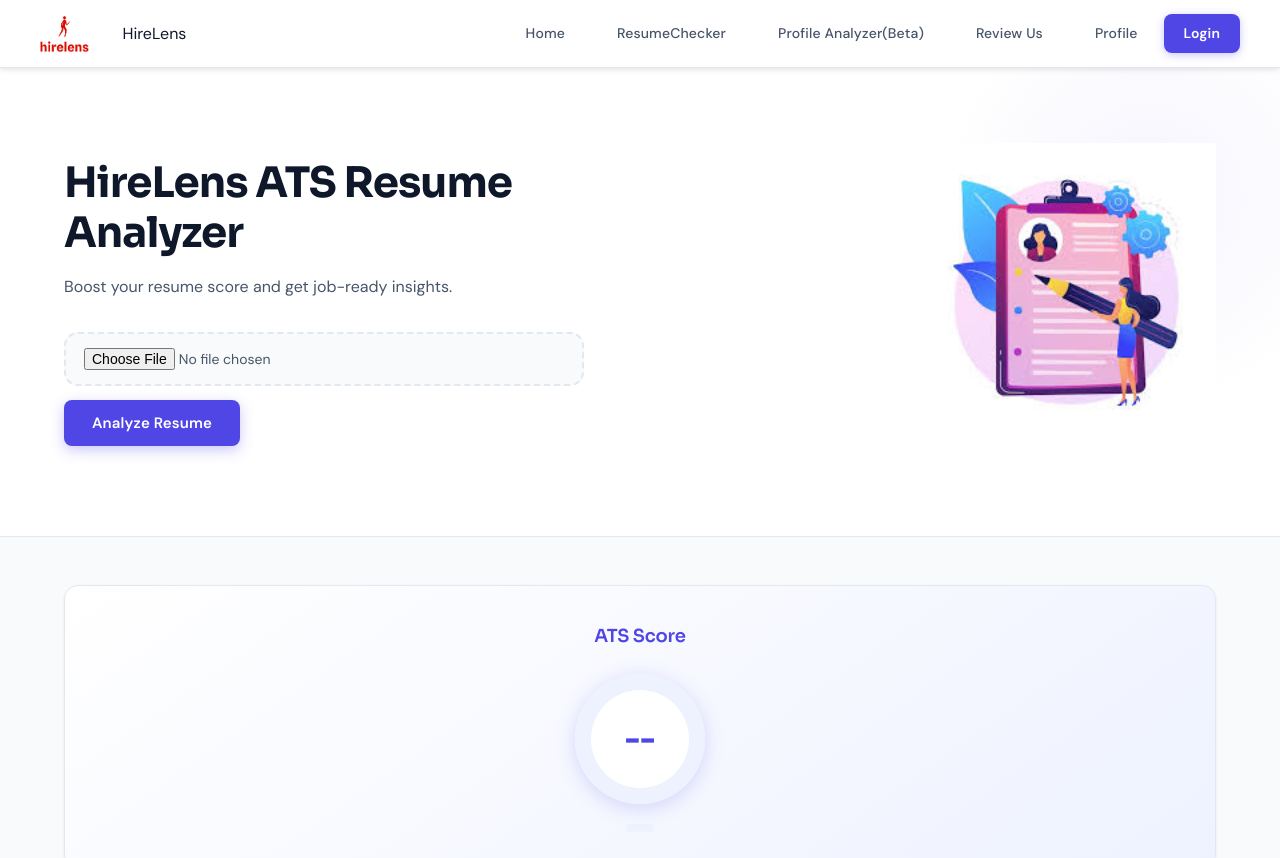
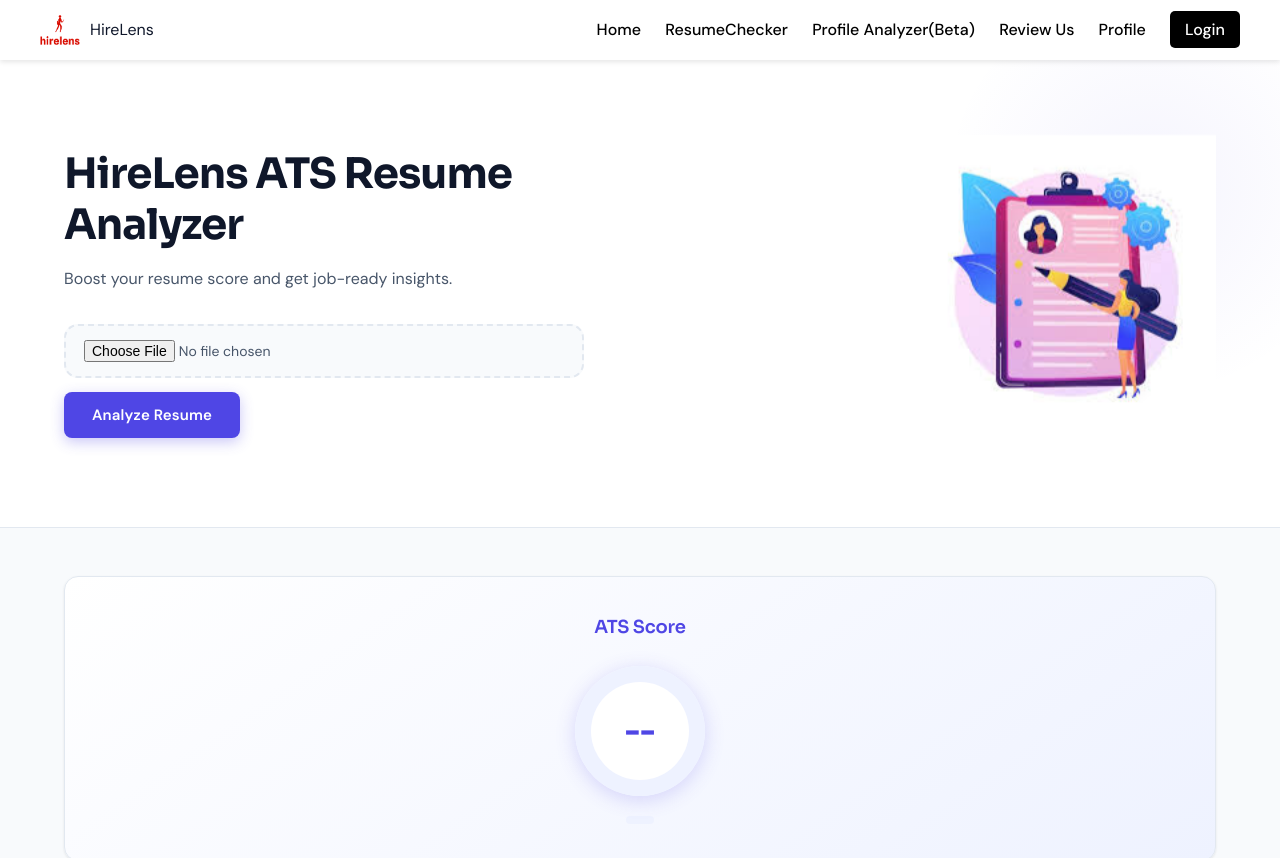
Before and after one commit to Mahatva1303/HireLens, a website: page public/resumechecker.html in a window 1280 px wide. Shown: the top 858 px of the page. Drawn offline with Linux system fonts and the light colour scheme.

Commit message:
UI NAVBAR bug fix

```diff
--- a/public/resumechecker.css
+++ b/public/resumechecker.css
@@ -1,166 +1,3 @@
-.navbar {
-  display: flex;
-  justify-content: space-between;
-  align-items: center;
-  padding: 15px 40px;
-  background: white;
-  box-shadow: 0 2px 5px rgba(0,0,0,0.1);
-}
-
-/* LEFT SIDE */
-.nav-left {
-  display: flex;
-  align-items: center;
-}
-
-.nav-left img {
-  width: 40px;
-  margin-right: 10px;
-}
-
-.company-name {
-  font-size: 18px;
-  font-weight: bold;
-}
-
-/* RIGHT SIDE */
-.nav-right a {
-  margin-left: 20px;
-  text-decoration: none;
-  color: black;
-  font-weight: 500;
-}
-
-.nav-right a:hover {
-  color: #2b7cff;
-}
-
-/* LOGIN BUTTON */
-.login-btn {
-  padding: 8px 15px;
-  background: black;
-  color: white !important;
-  border-radius: 5px;
-}
-.navbar {
-  position: sticky;
-  top: 0;
-  z-index: 1000;
-}
-
-
-/* body {
-  font-family: 'Segoe UI', sans-serif;
-  margin: 0;
-  background: #f5f7fa;
-}
-
-/* HERO */
-/* .hero {
-  display: flex;
-  justify-content: space-between;
-  padding: 60px;
-  background: white;
-}
-
-.hero-left {
-  max-width: 500px;
-}
-
-.hero-left h1 {
-  font-size: 36px;
-}
-
-.hero-left button {
-  margin-top: 15px;
-  padding: 10px 20px;
-  background: #4f46e5;
-  color: white;
-  border: none;
-  border-radius: 6px;
-  cursor: pointer;
-}
-
-.hero-right img {
-  width: 300px;
-} */
-
-/* DASHBOARD */
-/* .dashboard {
-  padding: 40px;
-} */
-
-/* CARD */
-/* .card {
-  background: white;
-  padding: 20px;
-  border-radius: 10px;
-  margin-bottom: 20px;
-  box-shadow: 0 2px 10px rgba(0,0,0,0.05);
-} */
-
-/* SCORE CIRCLE */
-/* .circle {
-  width: 120px;
-  height: 120px;
-  border-radius: 50%;
-  border: 10px solid #4f46e5;
-  display: flex;
-  align-items: center;
-  justify-content: center;
-  font-size: 28px;
-  margin: auto;
-} */
-
-/* GRID */
-/* .grid {
-  display: flex;
-  gap: 20px;
-} */
-
-/* KEYWORDS */
-/* #keywords span {
-  background: #e0e7ff;
-  margin: 5px;
-  padding: 6px 12px;
-  border-radius: 5px;
-  display: inline-block;
-} */
-
-/* POPUP */
-/* .popup {
-  position: fixed;
-  top: 0;
-  left: 0;
-  width: 100%;
-  height: 100%;
-  display: none;
-  background: rgba(0,0,0,0.5);
-}
-
-.popup-box {
-  background: white;
-  padding: 20px;
-  margin: 100px auto;
-  width: 300px;
-  border-radius: 10px;
-}
-
-
-.match-label {
-  font-size: 18px;
-  font-weight: bold;
-  margin-top: 5px;
-}
-
-.reasons-box {
-  margin-top: 10px;
-  background: #f9fafb;
-  padding: 10px;
-  border-radius: 8px;
-  font-size: 14px;
-  white-space: pre-line;
-}  */
 
 
 
@@ -201,78 +38,57 @@
   -webkit-font-smoothing: antialiased;
 }
 
-/* ─── NAV ─── */
-nav {
+
+.navbar {
   display: flex;
+  justify-content: space-between;
   align-items: center;
-  justify-content: space-between;
-  padding: 0 48px;
-  height: 68px;
-  background: #ffffff;
-  border-bottom: 1px solid var(--border);
-  position: sticky;
-  top: 0;
-  z-index: 100;
-  backdrop-filter: blur(12px);
+  padding: 15px 40px;
+  background: white;
+  box-shadow: 0 2px 5px rgba(0,0,0,0.1);
 }
 
+/* LEFT SIDE */
 .nav-left {
   display: flex;
   align-items: center;
-  gap: 12px;
 }
 
 .nav-left img {
-  height: 36px;
-  width: auto;
+  width: 40px;
+  margin-right: 10px;
 }
 
 .company-name {
-  font-family: 'Sora', sans-serif;
-  font-weight: 700;
-  font-size: 18px;
-  color: var(--primary);
-  letter-spacing: -0.3px;
+  font-size: 20px;
+  font-weight: bold;
 }
 
-.nav-right {
-  display: flex;
-  align-items: center;
-  gap: 4px;
-}
-
+/* RIGHT SIDE */
 .nav-right a {
+  margin-left: 20px;
   text-decoration: none;
-  color: var(--text-mid);
-  font-size: 14px;
+  color: black;
   font-weight: 500;
-  padding: 8px 14px;
-  border-radius: var(--radius-sm);
-  transition: all 0.18s ease;
-  letter-spacing: 0.01em;
 }
 
 .nav-right a:hover {
-  background: var(--primary-soft);
-  color: var(--primary);
+  color: #2b7cff;
 }
 
-.nav-right .login-btn {
-  background: var(--primary);
-  color: #ffffff;
-  padding: 8px 20px;
-  border-radius: var(--radius-sm);
-  margin-left: 8px;
-  font-weight: 600;
-  transition: all 0.18s ease;
-  box-shadow: 0 2px 8px rgba(79,70,229,0.3);
+/* LOGIN BUTTON */
+.login-btn {
+  padding: 8px 15px;
+  background: black;
+  color: white !important;
+  border-radius: 5px;
+}
+.navbar {
+  position: sticky;
+  top: 0;
+  z-index: 1000;
 }
 
-.nav-right .login-btn:hover {
-  background: var(--primary-light);
-  box-shadow: 0 4px 14px rgba(79,70,229,0.4);
-  transform: translateY(-1px);
-}
 
 /* ─── HERO ─── */
 .hero {
```
